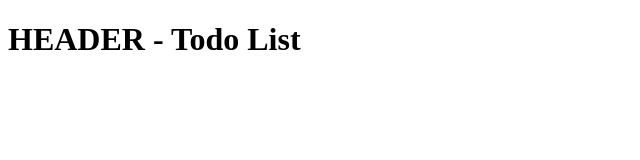
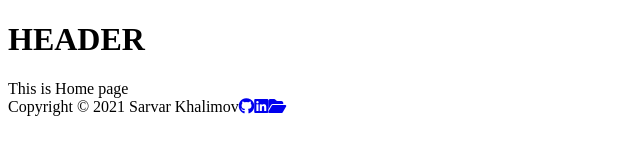
Before and after one commit to SarvarKh/to-do-list, a website built with webpack: page dist/index.html in a window 1280 px wide. Shown: the whole page, without its empty margins (0-640 px from the left). Built offline with nearby package versions, Linux system fonts and the light colour scheme.

Commit message:
Add header and footer content

```diff
--- /dev/null
+++ b/src/home.js
@@ -0,0 +1,8 @@
+function createHome() {
+    const home = document.createElement("div");
+    home.innerHTML = "This is Home page";
+
+    return home;
+}
+
+export default createHome
--- a/src/page-loader.js
+++ b/src/page-loader.js
@@ -1,15 +1,56 @@
+import createHome from "./home"
+
+const createE = (elementName, content, className, href) => {
+    const element = document.createElement(elementName);
+    if (content) { element.innerHTML = content;}
+    if (className) { element.classList.toggle(className);}
+    if (href) { element.href = href;}
+    return element;
+};
+
 function createHeader() {
-    const header = document.createElement("h1");
-    header.innerHTML = "HEADER - Todo List";
+    const header = createE('h1', 'HEADER');
+    return header;
+}
 
-    console.log("Hey, I am running this console.log from PageLoader > Index");
-    return header;
+function createFooter() {
+    const footer = createE('footer');
+    const footerDiv = createE('div', 'Copyright © 2021 Sarvar Khalimov');
+    const linkIcon1 = createE('a', '', 'icon-link', 'https://github.com/SarvarKh');
+    linkIcon1.setAttribute('target', '_blank');
+    const icon1 = document.createElement('i');
+    icon1.classList.add('fab');
+    icon1.classList.add('fa-github');
+
+    const linkIcon2 = createE('a', '', 'icon-link', 'https://www.linkedin.com/in/sarvar-khalimov/');
+    linkIcon2.setAttribute('target', '_blank');
+    const icon2 = document.createElement('i');
+    icon2.classList.add('fab');
+    icon2.classList.add('fa-linkedin');
+
+    const linkIcon3 = createE('a', '', 'icon-link', 'https://sarvarkh.github.io/portfolio/');
+    linkIcon3.setAttribute('target', '_blank');
+    const icon3 = document.createElement('i');
+    icon3.classList.add('fas');
+    icon3.classList.add('fa-folder-open');
+
+    linkIcon1.appendChild(icon1);
+    linkIcon2.appendChild(icon2);
+    linkIcon3.appendChild(icon3);
+    footerDiv.appendChild(linkIcon1);
+    footerDiv.appendChild(linkIcon2);
+    footerDiv.appendChild(linkIcon3);
+    footer.appendChild(footerDiv);
+
+    return footer;
 }
 
 function start() {
     const content = document.getElementById('content');
 
     content.appendChild(createHeader());
+    content.appendChild(createHome());
+    content.appendChild(createFooter());
 }
 
 export default start
```
Also changed, not shown: dist/index.html, dist/main.js, dist/style.css (added).
